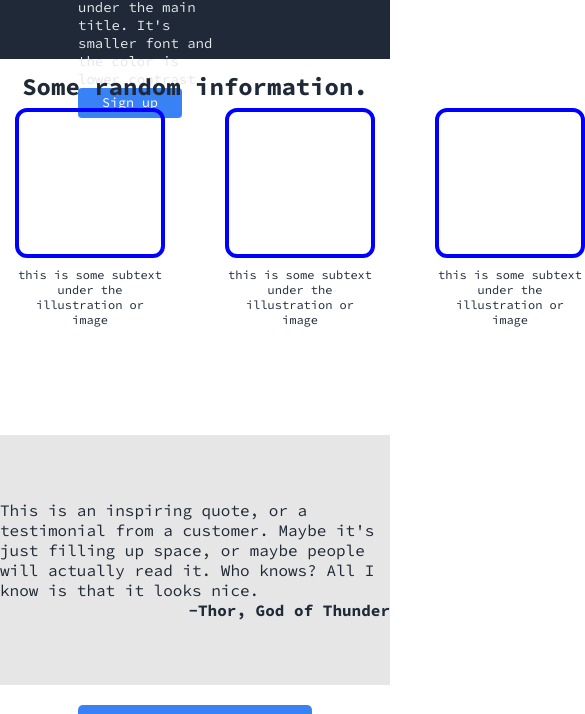
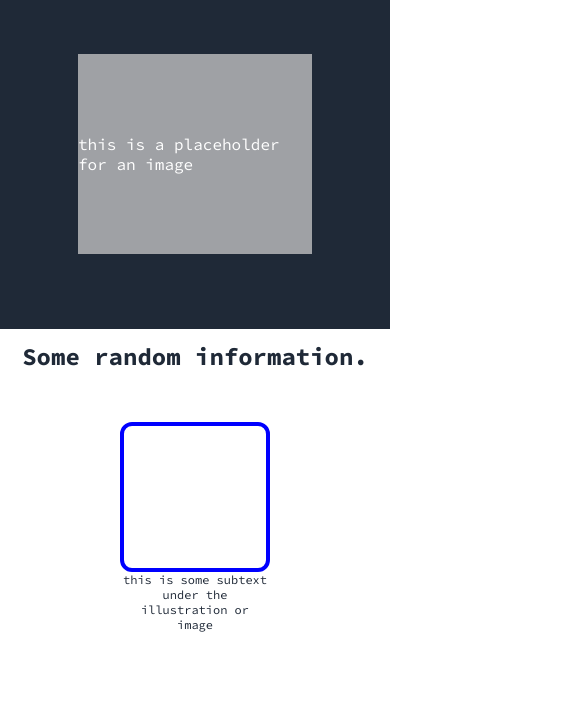
Before and after one commit to aidjw37/top-landing-page, a plain HTML site: page index.html in a window 390 px wide. Shown: the part 373-1087 px from the top of the page, 585 px wide, since content can reach past the window. Drawn offline with Linux system fonts and the light colour scheme.

Commit message:
made the design more responsive to screen size with some minor tweaks to flex settings in hero section, and added media queries

```diff
--- a/index.html
+++ b/index.html
@@ -30,14 +30,22 @@
   <div class="main-body">
     <h2>Some random information.</h2>
     <div class="content-grid">
-      <div class="body-content-boxes"></div>
-      <div class="body-content-boxes"></div>
-      <div class="body-content-boxes"></div>
-      <div class="body-content-boxes"></div>
-      <p>this is some subtext under the illustration or image</p>
-      <p>this is some subtext under the illustration or image</p>
-      <p>this is some subtext under the illustration or image</p>
-      <p>this is some subtext under the illustration or image</p>
+      <div>
+        <div class="body-content-boxes"></div>
+        <p>this is some subtext under the illustration or image</p>
+      </div>
+      <div>
+        <div class="body-content-boxes"></div>
+        <p>this is some subtext under the illustration or image</p>
+      </div>
+      <div>
+        <div class="body-content-boxes"></div>
+      ` <p>this is some subtext under the illustration or image</p>
+      </div>
+      <div>
+        <div class="body-content-boxes"></div>
+        <p>this is some subtext under the illustration or image</p>
+      </div>
     </div>
   </div>
   <div class="quote-container">
--- a/styles.css
+++ b/styles.css
@@ -52,9 +52,9 @@
   padding: 75px 20%;
   display: flex;
   align-items: center;
-  flex-wrap: nowrap;
-  gap: 20%;
+  justify-content: space-between;
   width: 100%;
+  flex-wrap: wrap;
 }
 
 .hero-flex-item {
@@ -78,9 +78,23 @@
   justify-content: center;
   align-items: center;
   background-color: #9fa1a5;
-  flex: 2 0.9 100%;
+  flex: 1;
   height: 200px;
   color: white;
+  max-width: 350px;
+  margin-top: 20px;
+}
+
+/*prevents hero signup button overflowing into hero image on narrow mobile screens*/
+@media screen and (max-width: 400px) {
+  .img-placeholder {
+    margin-top: 30%;
+  }
+}
+@media screen and (max-width: 320px) {
+  .img-placeholder {
+    margin-top: 70%;
+  }
 }
 
 button {
@@ -115,6 +129,25 @@
   font-size: 12px;
 }
 
+/*Changes GRID STYLE layout on narrower screens*/
+@media screen and (max-width: 1000px) {
+  .content-grid {
+    grid-template-columns: 150px 150px;
+    grid-template-rows: 300px 300px;
+    margin-top: 20px;
+  }
+}
+@media screen and (max-width: 400px) {
+  .content-grid {
+    grid-template-columns: 150px;
+    grid-template-rows: 300px 300px 300px 300px;
+    margin-top: 20px;
+  }
+  .main-body h2 {
+    margin-bottom: 20%;
+  }
+}
+
 .body-content-boxes {
   height: 150px;
   width: 150px;
@@ -136,7 +169,7 @@
 .quote-items {
   /*border: solid 2px red;*/
   width: 500px;
-  flex: 0 1 auto;
+  flex: 0 2 auto;
   display: flex;
   flex-direction: column;
 }
@@ -145,7 +178,9 @@
   align-self: flex-end;
 }
 
-/*--------------CALL TO ACTION STYLING--------------*/
+/*--------------CALL TO ACTION STYLING-------------
+--------------------------------------------------
+----------------------------------------------------*/
 
 .call-to-action-container {
   background-color: #3882f6;
```
